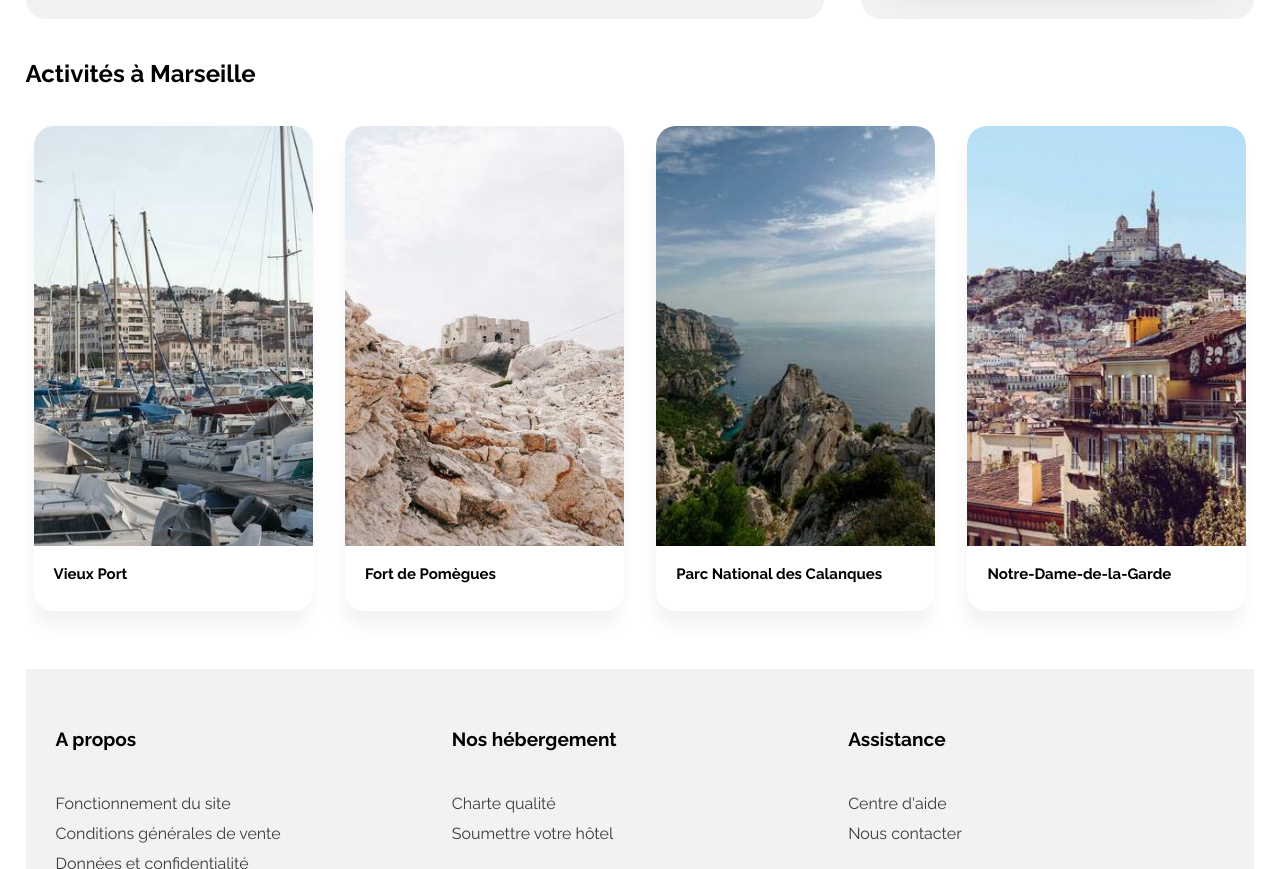
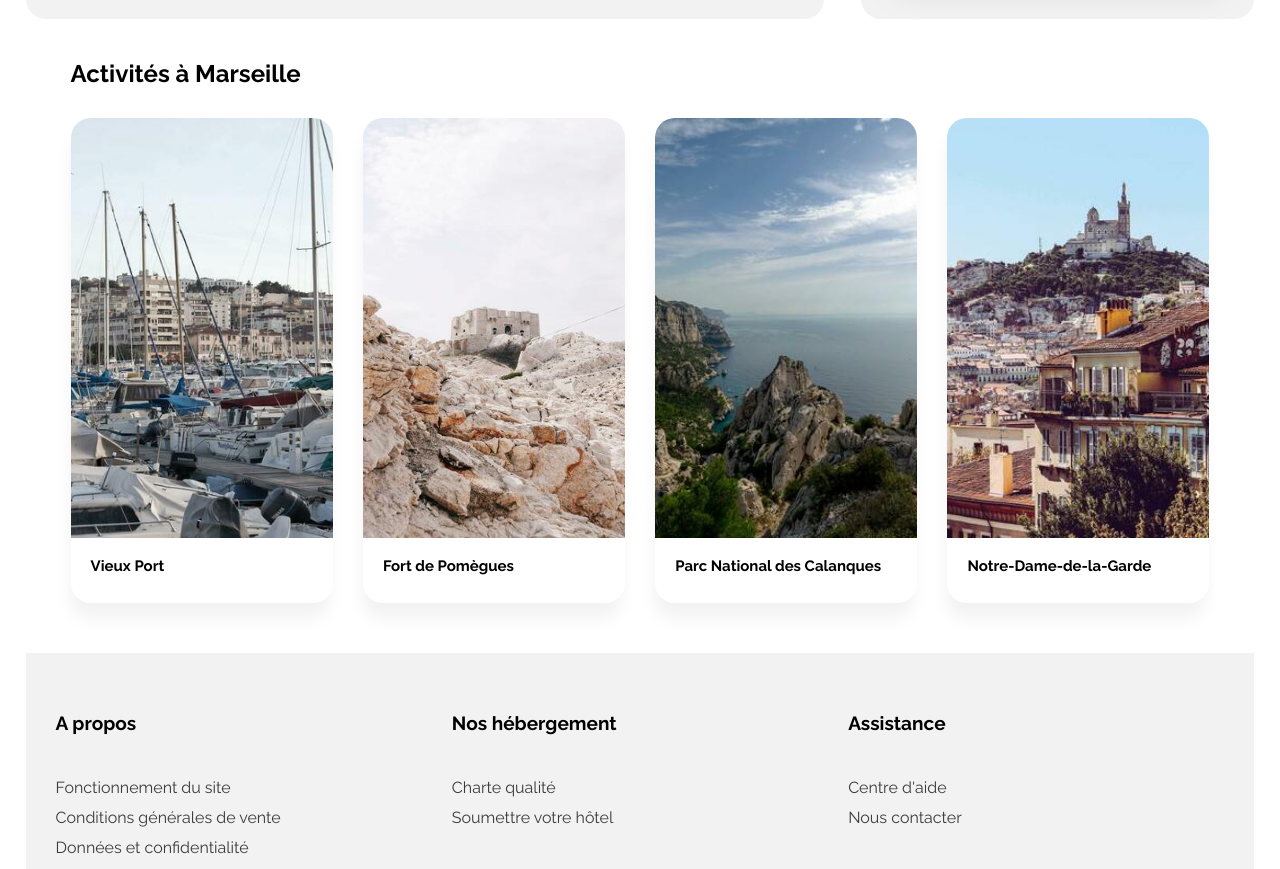
Before and after one commit to joumayma/JOUHARI_ELJOUBARI_Oumayma_09_04_2024, a plain HTML site: page index.html in a window 1280 px wide. Shown: the part 1033-1902 px from the top of the page. Drawn offline with Linux system fonts and the light colour scheme.

Commit message:
modification padding left, padding right de la section activités à marseille

```diff
--- a/css/style.css
+++ b/css/style.css
@@ -435,6 +435,7 @@ a {
 
 .activity-section h2 {
   margin: 40px 0 30px 0;
+  padding-left: 45px;
 }
 
 .activityflexbox {
@@ -443,7 +444,8 @@ a {
   gap: 2%;
   flex-wrap: wrap;
   overflow: hidden;
-  padding: 8px;
+  padding-left: 45px;
+  padding-right: 45px;
 }
 
 .activity-section .border-activity {
```
